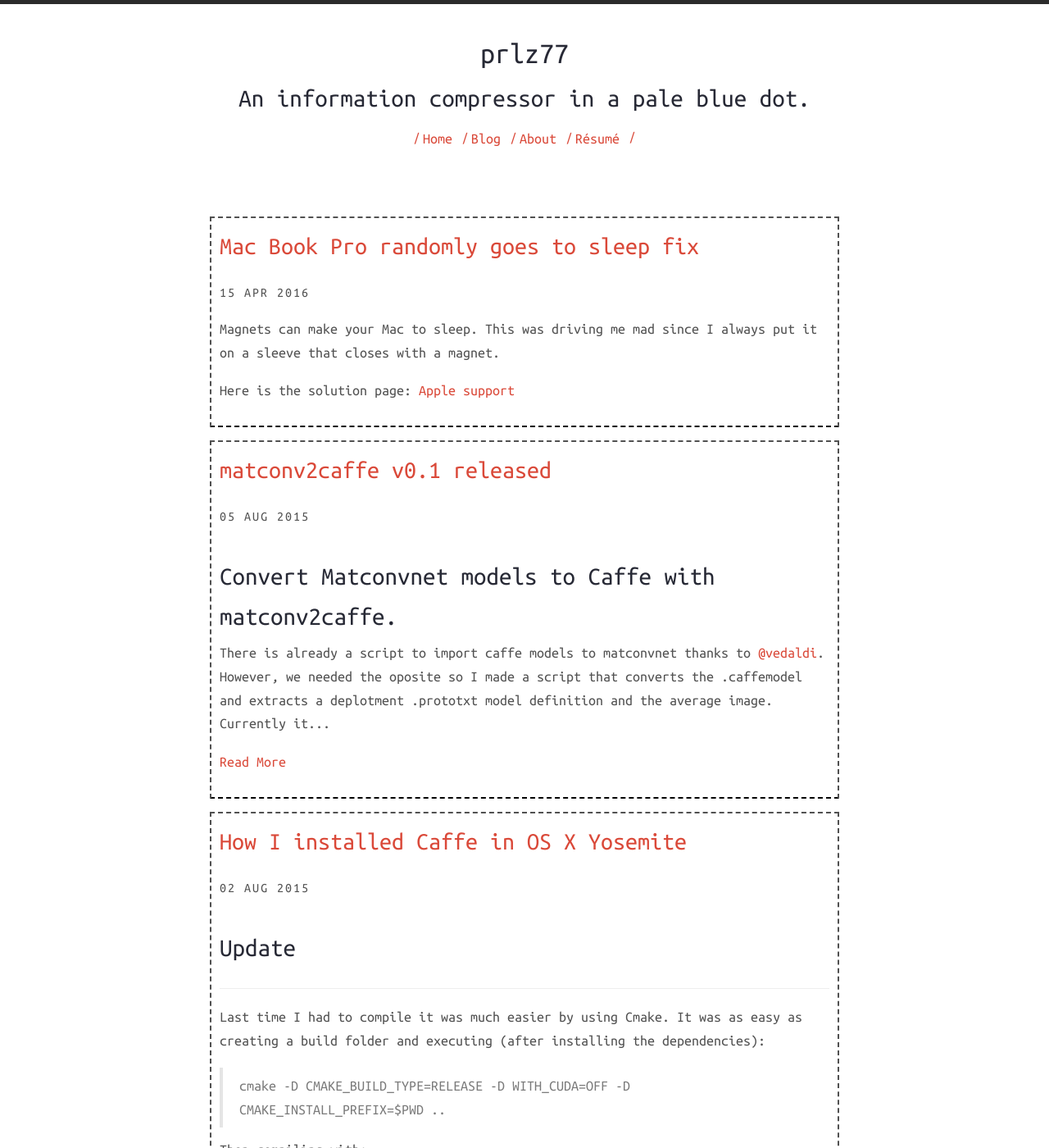
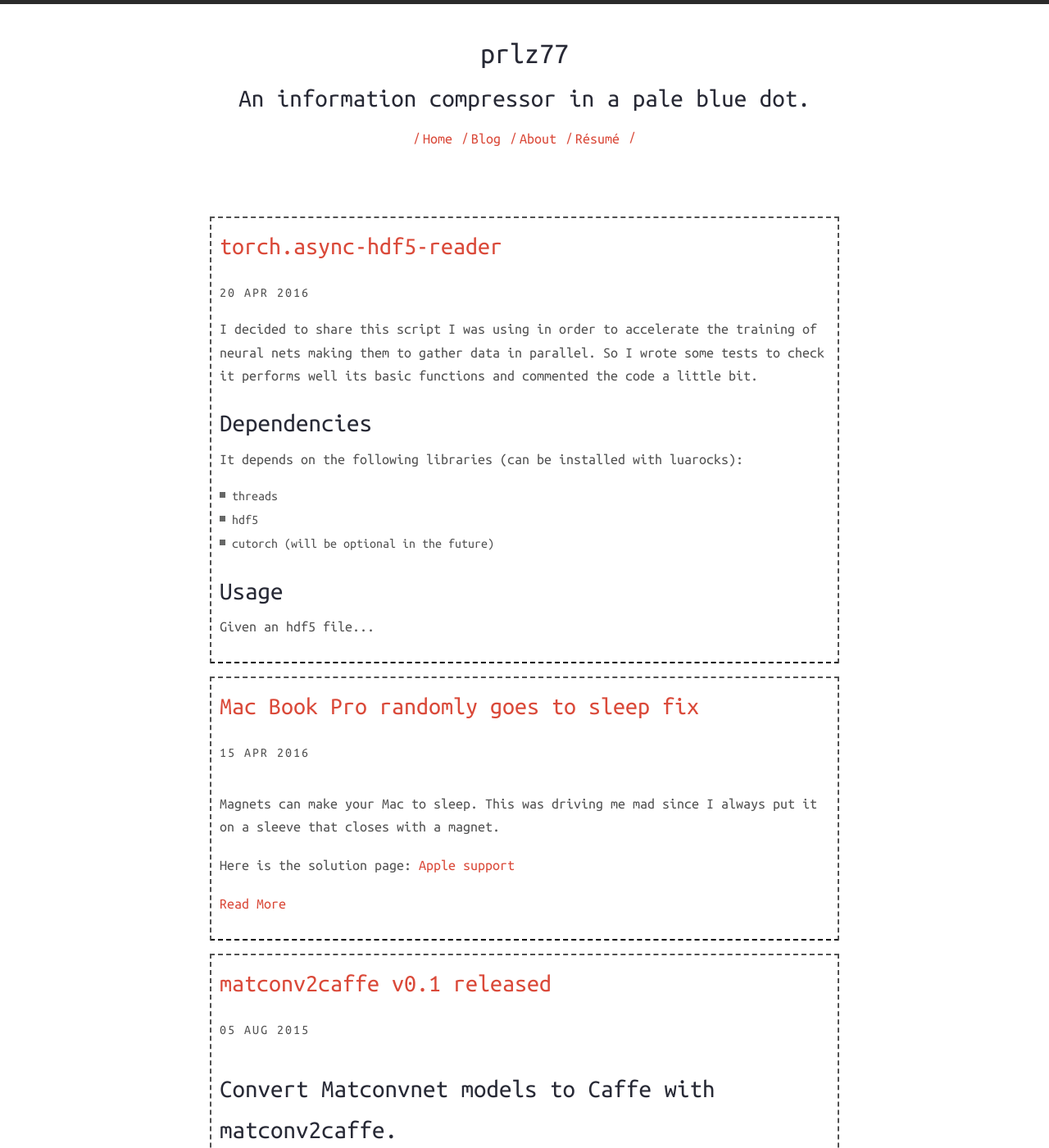
Before and after one commit to prlz77/prlz77.github.io, a Jekyll site: the page built from index.html, in a window 1280 px wide and 1400 px high. Shown: the whole window at 82% size. Built offline with Jekyll 4.4.1, drawn with Linux system fonts in a browser that asks for light colours; nearby versions of some CDN libraries.

Commit message:
blog asyncreader

```diff
--- a/_config.yml
+++ b/_config.yml
@@ -40,7 +40,8 @@
 
 # Conversion / Build settings
 markdown:    kramdown
-#highlighter: pygments # this is how you put pygments config in jekyll 2.0 instead of pygments: true
+#highlighter: rouge
+ # this is how you put pygments config in jekyll 2.0 instead of pygments: true
 
 # Permalinks
 permalink:        pretty
--- /dev/null
+++ b/_posts/2016-04-20-torch_asynchdf5_reader.markdown
@@ -0,0 +1,48 @@
+---
+layout: post
+title:  torch.async-hdf5-reader
+date:   2016-04-20 11:09:00
+description: First version of the asynchronous hdf5 reader script released.
+comments: true
+categories:
+- blog
+permalink: torchasync
+---
+
+I decided to share this script I was using in order to accelerate the training of neural nets making them to gather data in parallel. So I wrote some tests to check it performs well its basic functions and commented the code a little bit.
+
+## Dependencies
+
+It depends on the following libraries (can be installed with luarocks):
+
+* threads
+* hdf5
+* cutorch (will be optional in the future)
+
+## Usage
+Given an hdf5 file with a dataset of 4D (e.g. num_examples, channels, height, width) data with 2D label data (e.g. num_examples, labels), it provides a class for asynchronously getting miniBatches:
+
+{% highlight lua %}
+require 'hdf5reader'
+local params = {} -- params is a dictionary with the parameters:
+--  params.nthread = number of threads (default = 1).
+--  params.njob = max number of jobs (default = 1)
+--  params.cuda (default = false)
+--  params.batchSize = batchSize (default = 1)
+--  params.postprocess = postprocessing function (default f(x) = x)
+--  params.hdf5_path = path of .h5 file
+--  params.data_field = database name for data. (default = 'data')
+--  params.labels_field = database name for labels. (default = 'labels')
+--  params.num_dim = index of the dimension containing all the images (default = 1)
+--  params.h_dim = height of the image (default = 2)
+--  params.w_dim = width of the image (default = 3)
+--  params.cha_dim = index of the dimension containing rgb (default = 4)
+--  params.shuffle = wether to shuffle data !!Overhead do not use with already shuffled data¡¡  (default = false)
+asyncReader = AsyncReader(params)
+{% endhighlight %}
+
+This will initialize the class and copy the necessary information to the thread pool. Then one can call `asyncReader:fetchData()` in order to make a thread to retrieve a batch from the database. This is an asynchronous call so other code can be executed while the batch is being prefetched.
+
+At the point where we need the data, the blocking call `asyncReader:getNextBatch()` can be used in order to get the data and labels tensors. Memory is allocated once at the class initialization and thus the returned tensors always reuse the same memory. In fact, tensors are duplicated so that one can read and write the retreived ones while a thread is filling the other ones.
+
+If any error, doubt, etc. please tell me.
```
Also changed, not shown: _posts/2016-04-14-macsleeps copia.markdown (renamed from _posts/2016-04-14-macsleeps.markdown).
